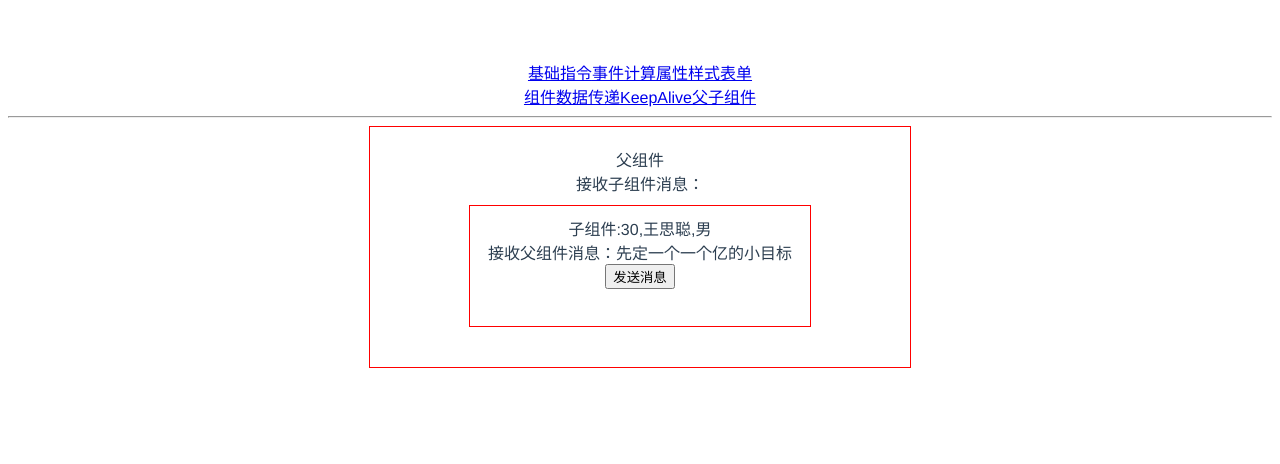
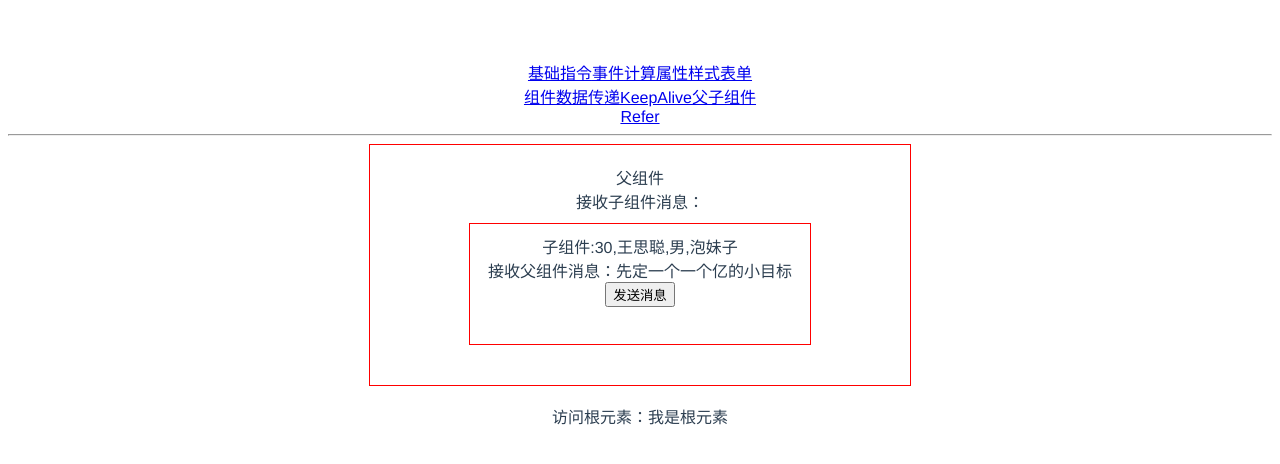
Before and after one commit to fenglixiong123/VueBase, a Vue app: page /parent in a window 1280 px wide. Shown: the top 464 px of the page. Built offline with nearby package versions, Linux system fonts and the light colour scheme.

Commit message:
ref获取原生dom的属性

```diff
--- a/src/App.vue
+++ b/src/App.vue
@@ -9,6 +9,8 @@
     <router-link to="/student">组件数据传递</router-link>
     <router-link to="/keep">KeepAlive</router-link>
     <router-link to="/parent">父子组件</router-link>
+    <br/>
+    <router-link to="/refer">Refer</router-link>
     <hr/>
     <router-view/>
   </div>
--- a/src/components/object/Child.vue
+++ b/src/components/object/Child.vue
@@ -1,6 +1,6 @@
 <template>
     <div class="childDiv">
-      子组件:{{age}},{{nick}},{{sex}}
+      子组件:{{age}},{{nick}},{{sex}},{{hobby}}
       <div>
         接收父组件消息：{{title}}
       </div>
@@ -14,6 +14,11 @@
       data(){
           return{
 
+          }
+      },
+      computed:{
+          hobby:function () {
+            return this.$parent.hobby;
           }
       },
       props:{
--- a/src/components/object/Parent.vue
+++ b/src/components/object/Parent.vue
@@ -1,4 +1,5 @@
 <template>
+    <div>
       <div class="parentDiv">
         父组件
         <div>
@@ -6,6 +7,11 @@
         </div>
         <div>
           <Child @moneyEvent="getMoney" title="先定一个一个亿的小目标" :age="age" nick="王思聪"/>
+        </div>
+      </div>
+      <br/>
+      <div>
+        访问根元素：{{globalMsg}}
       </div>
     </div>
 </template>
@@ -18,7 +24,13 @@
       data(){
           return{
             moneyMsg:'',
-            age:30
+            age:30,
+            hobby:'泡妹子'
+          }
+      },
+      computed:{
+        globalMsg:function () {
+          return this.$root.globalMsg;
         }
       },
       methods:{
--- /dev/null
+++ b/src/components/object/Refer.vue
@@ -0,0 +1,36 @@
+<template>
+    <div>
+      音乐实例
+      <p ref="p1">倒计时2秒...</p>
+      <div>
+        <input type="text" ref="input1"/>
+        <button @click="getInputValue">获取input框的值</button>
+      </div>
+    </div>
+</template>
+
+<script>
+    export default {
+      name: "Refer",
+      data(){
+        return{
+
+        }
+      },
+      methods:{
+        getInputValue:function () {
+          alert(this.$refs.input1.value)
+        }
+      },
+      mounted() {
+        console.log(this.$refs.p1.innerHTML);
+        setTimeout(()=>{
+          this.$refs.p1.innerHTML = '我是新元素';
+        },2000)
+      }
+    }
+</script>
+
+<style scoped>
+
+</style>
--- a/src/main.js
+++ b/src/main.js
@@ -9,6 +9,9 @@ Vue.config.productionTip = false
 /* eslint-disable no-new */
 new Vue({
   el: '#app',
+  data:{
+    globalMsg:'我是根元素'
+  },
   router,
   components: { App },
   template: '<App/>'
--- a/src/router/index.js
+++ b/src/router/index.js
@@ -8,6 +8,7 @@ import Compute from "../components/base/Compute";
 import Student from "../components/object/Student";
 import Keep from "../components/object/Keep";
 import Parent from "../components/object/Parent";
+import Refer from "../components/object/Refer";
 
 Vue.use(Router);
 
@@ -53,6 +54,11 @@ export default new Router({
       path: '/parent',
       name: 'Parent',
       component: Parent
+    },
+    {
+      path: '/refer',
+      name: 'Refer',
+      component: Refer
     }
   ]
 })
```
Lines whose indentation alone changed are shown as unchanged.
